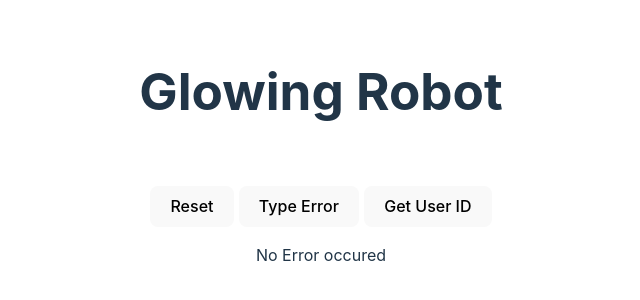
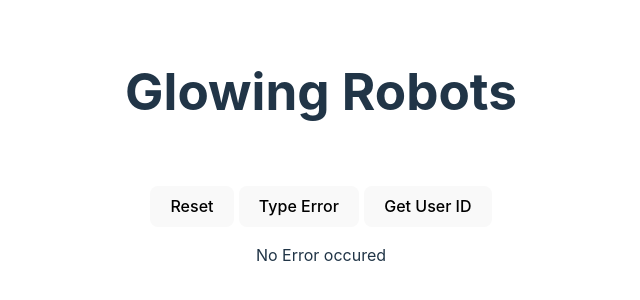
Before and after one commit to Calebosam/glowing-robot, a React (Vite) app: page / in a window 1280 px wide. Shown: the part 228-528 px from the top of the page, without its empty margins (319-959 px from the left). Built offline with nearby package versions, Linux system fonts and the light colour scheme.

Commit message:
feat: add s

```diff
--- a/src/App.tsx
+++ b/src/App.tsx
@@ -28,7 +28,7 @@ function App() {
   };
   return (
     <>
-      <h1>Glowing Robot</h1>
+      <h1>Glowing Robots</h1>
       <div className="card">
         <button style={{ marginRight: "5px" }} onClick={() => handleReset()}>
           Reset
```
